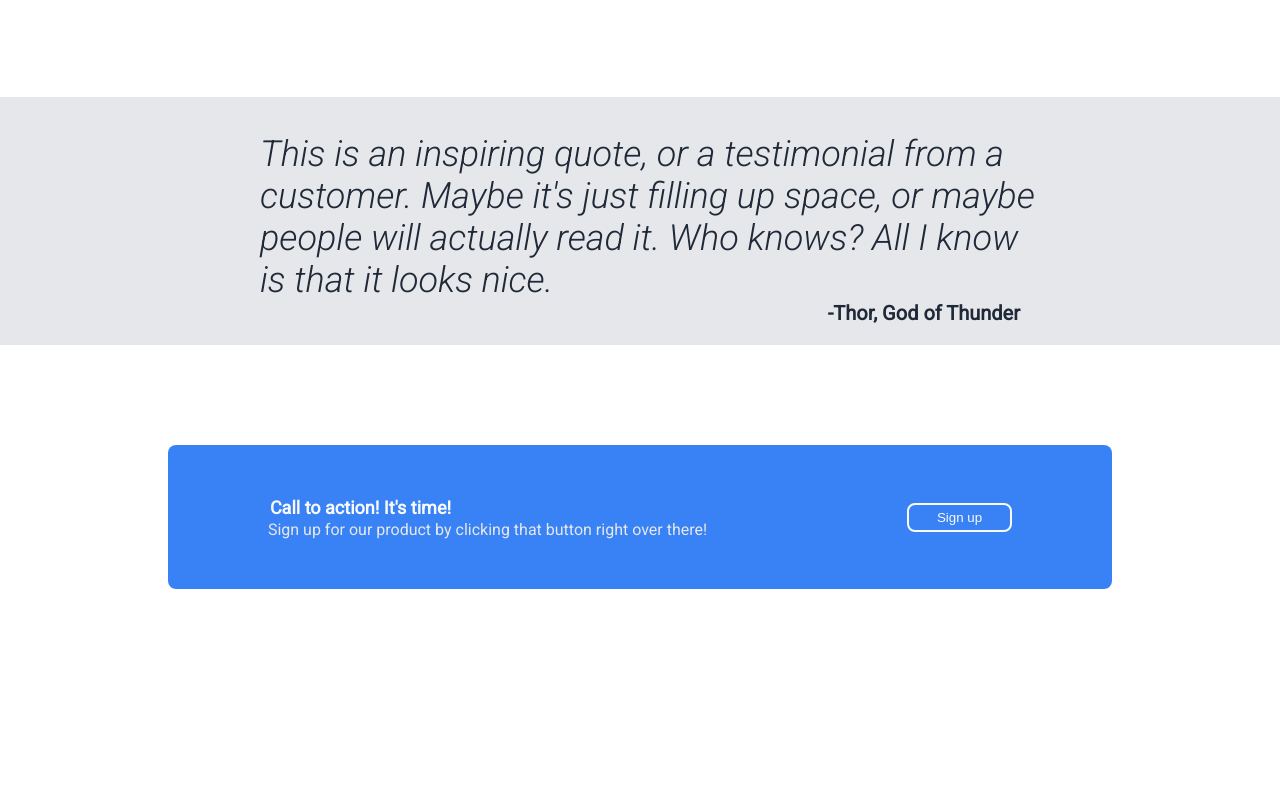
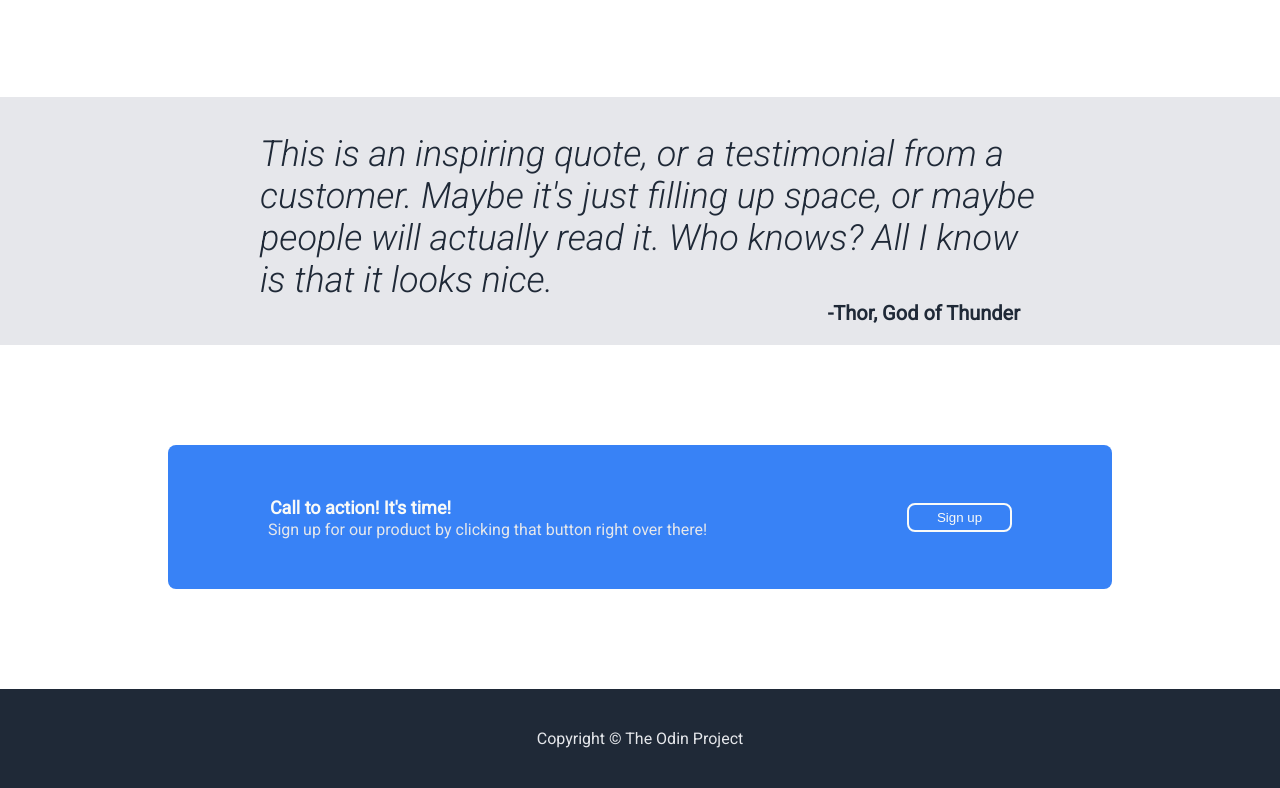
Before and after one commit to Darien-Choueiri/landing-page, a plain HTML site: page index.html in a window 1280 px wide. Shown: the part 866-1654 px from the top of the page. Before the commit the page ends 1555 px from the top, so only its background shows below. Drawn offline with Linux system fonts and the light colour scheme.

Commit message:
add footer of website

```diff
--- a/index.html
+++ b/index.html
@@ -95,7 +95,9 @@
                 <button class="button-two">Sign up</button>
             </div>
         </div>
-
+        <div class="footer">
+            <div class="sub-text">Copyright © The Odin Project</div>
+        </div>
 
     </body>
 </html>
--- a/styles.css
+++ b/styles.css
@@ -185,3 +185,12 @@ a{
     font-weight: bold;
     margin: 2px;
 }
+
+.footer{
+    display: flex;
+    justify-content: center;
+    align-items: center;
+    background: #1F2937;
+    padding-top: 40px;
+    padding-bottom: 40px;
+}
```
